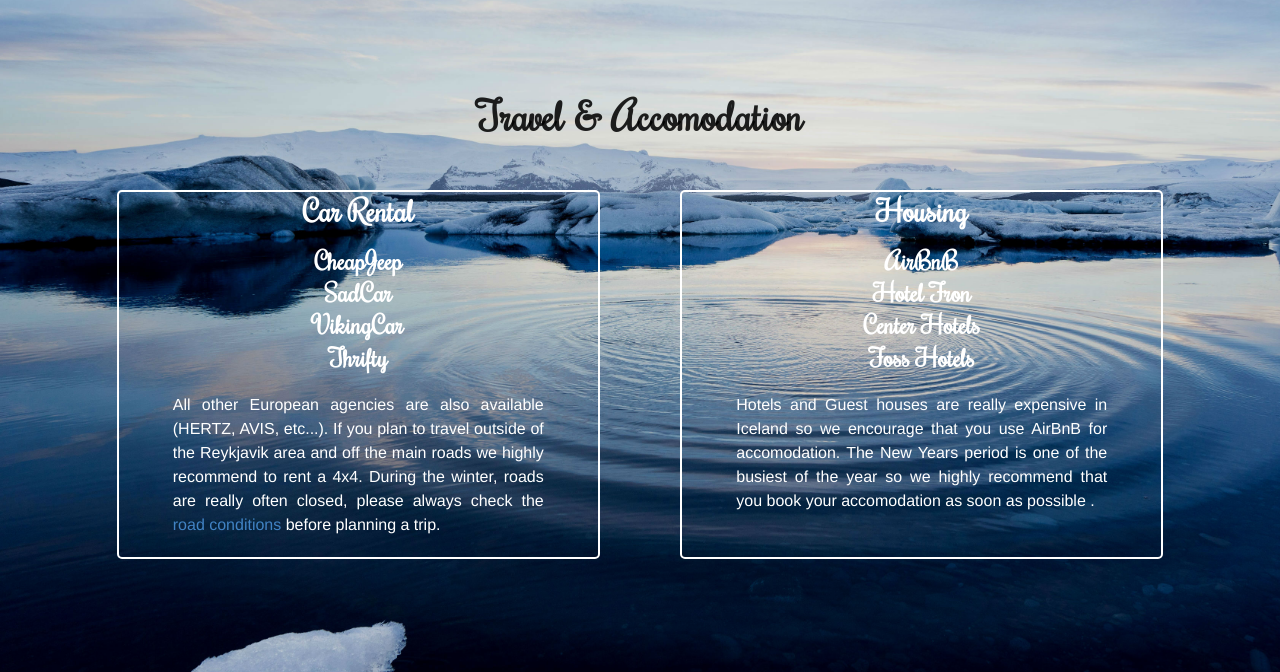
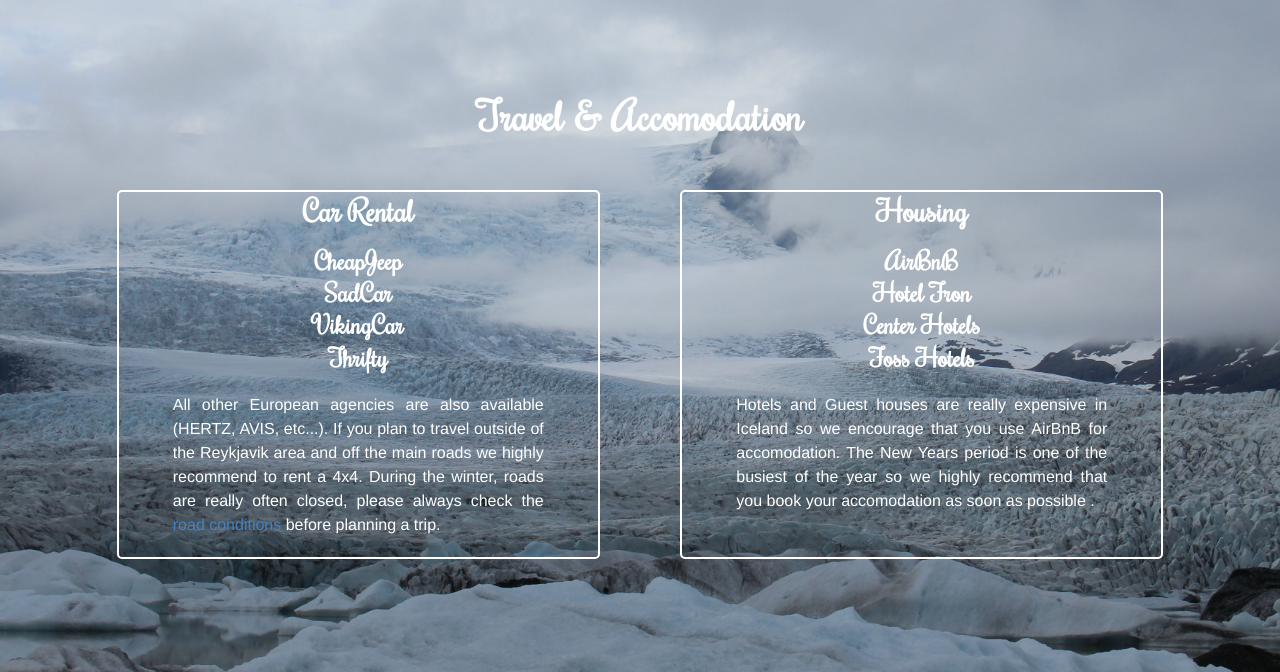
Before and after one commit to atrota/atrota, a Jekyll site: the page built from index.html, in a window 1280 px wide. Shown: the part 3247-3919 px from the top of the page. Built offline with Jekyll 4.4.1, drawn with Linux system fonts in a browser that asks for light colours; grey boxes are pictures that could not be loaded.

Commit message:
version 4

```diff
--- a/index.html
+++ b/index.html
@@ -149,12 +149,12 @@
 
 <!-- Content for Section 6 - Travel -->
 <section id="travel-accomodation">
-    <div class="ui three column center aligned grid stackable relaxed-padding">
+    <div class="ui three column center aligned grid stackable relaxed-padding white">
         <div class="row">
             <h1>Travel &amp; Accomodation</h1>
         </div>
         <div class="row">
-            <div class="six wide column white border">
+            <div class="six wide column border">
                 <h2>Car Rental</h2>
                     <a  class="white" target="_blank" href="https://www.cheapjeep.is/"><h3>CheapJeep</h3></a>
                     <a  class="white" target="_blank" href="http://sadcars.com/"><h3>SadCar</h3></a>
@@ -166,7 +166,7 @@
             </div>
             <div class="one wide column">
             </div>
-            <div class="six wide column white border">
+            <div class="six wide column border">
                 <h2>Housing</h2>
                     <a  class="white" target="_blank" href="https://www.airbnb.com/"><h3>AirBnB</h3></a>
                     <a  class="white" target="_blank" href="http://www.hotelfron.is/"><h3>Hotel Fron</h3></a>
@@ -186,7 +186,7 @@
 <section id="around-reykjavik">
     <div class="ui center aligned grid stackable relaxed-padding">
         <div class="row">
-            <h1 style="color: white;">In and Around Reykjavik</h1>
+            <h1>In and Around Reykjavik</h1>
         </div>
         <div class="row">
           <iframe src="https://www.google.com/maps/d/u/0/embed?mid=1dM45b-l2oiRXdnegqyOHF6io6fE" width="640" height="300"></iframe>
```
Also changed, not shown: images/view-from-tjornin.jpg, 2 other files.
